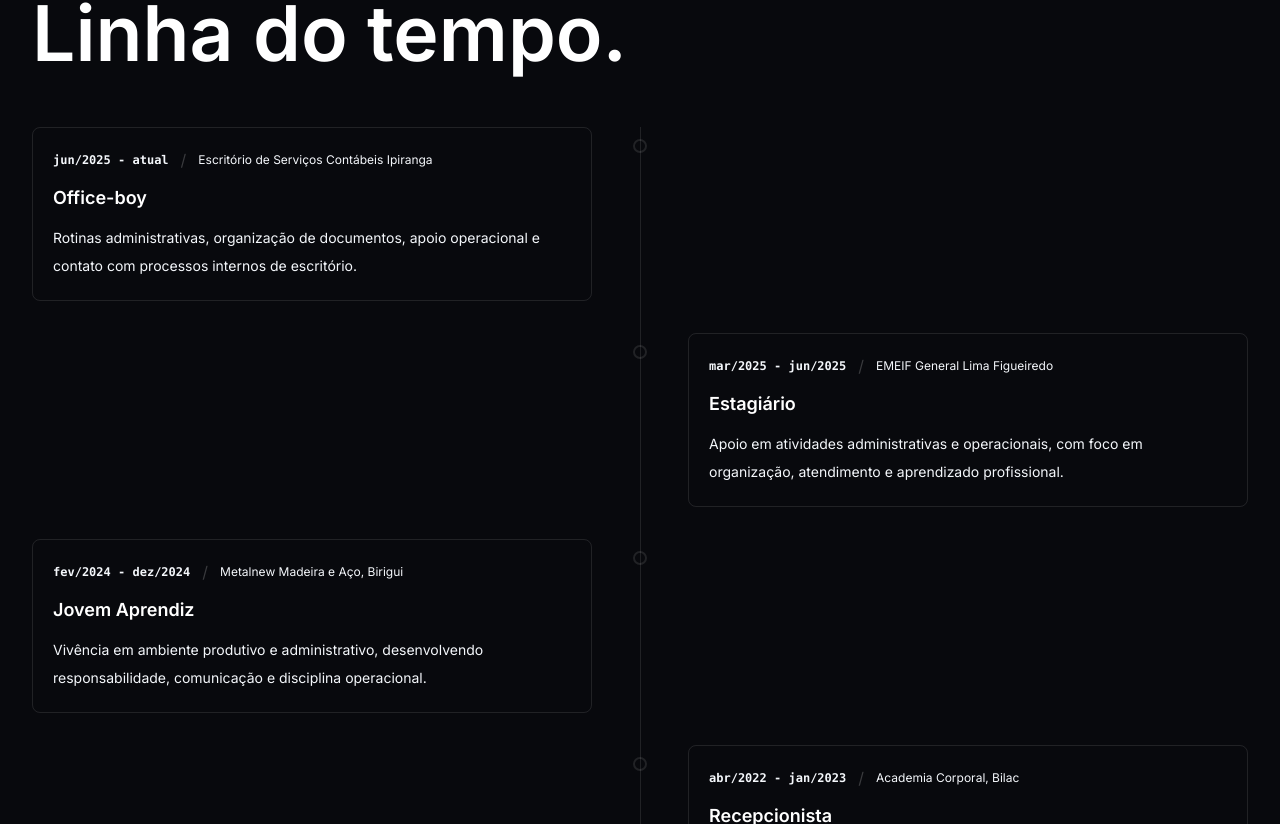
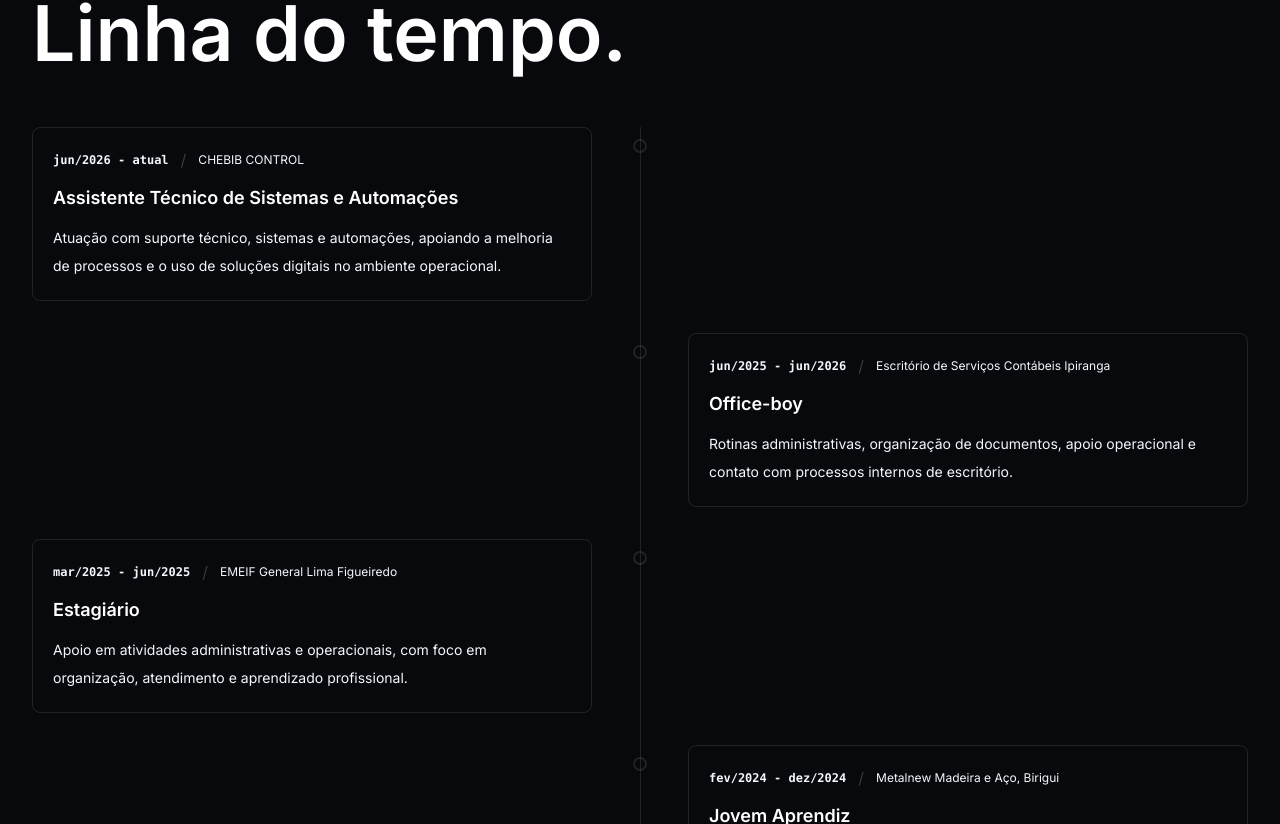
Before and after one commit to cassdev-TPC/meu_portifolio_dev, a React (Vite) app: page / in a window 1280 px wide. Shown: the part 3636-4460 px from the top of the page. Built offline with nearby package versions, Linux system fonts and the light colour scheme.

Commit message:
Update current work experience

```diff
--- a/src/app/App.tsx
+++ b/src/app/App.tsx
@@ -70,7 +70,14 @@ const SKILLS = [
 
 const TIMELINE = [
   {
-    year: "jun/2025 - atual",
+    year: "jun/2026 - atual",
+    role: "Assistente Técnico de Sistemas e Automações",
+    company: "CHEBIB CONTROL",
+    description:
+      "Atuação com suporte técnico, sistemas e automações, apoiando a melhoria de processos e o uso de soluções digitais no ambiente operacional.",
+  },
+  {
+    year: "jun/2025 - jun/2026",
     role: "Office-boy",
     company: "Escritório de Serviços Contábeis Ipiranga",
     description:
```
